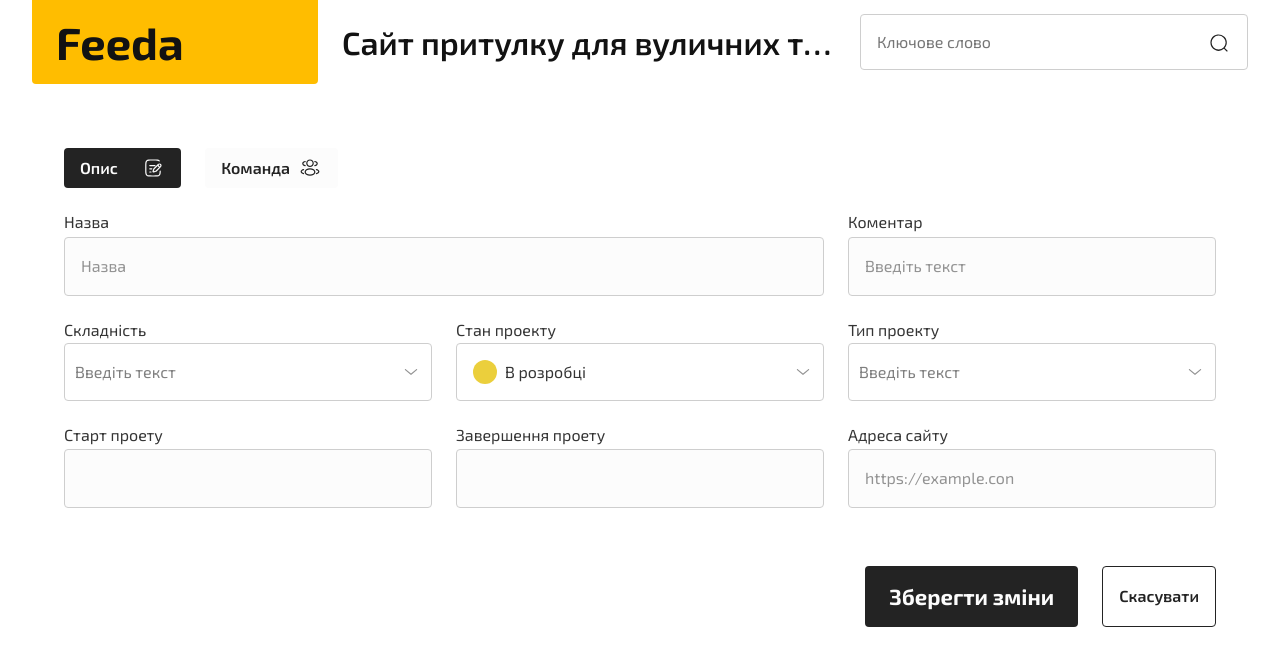
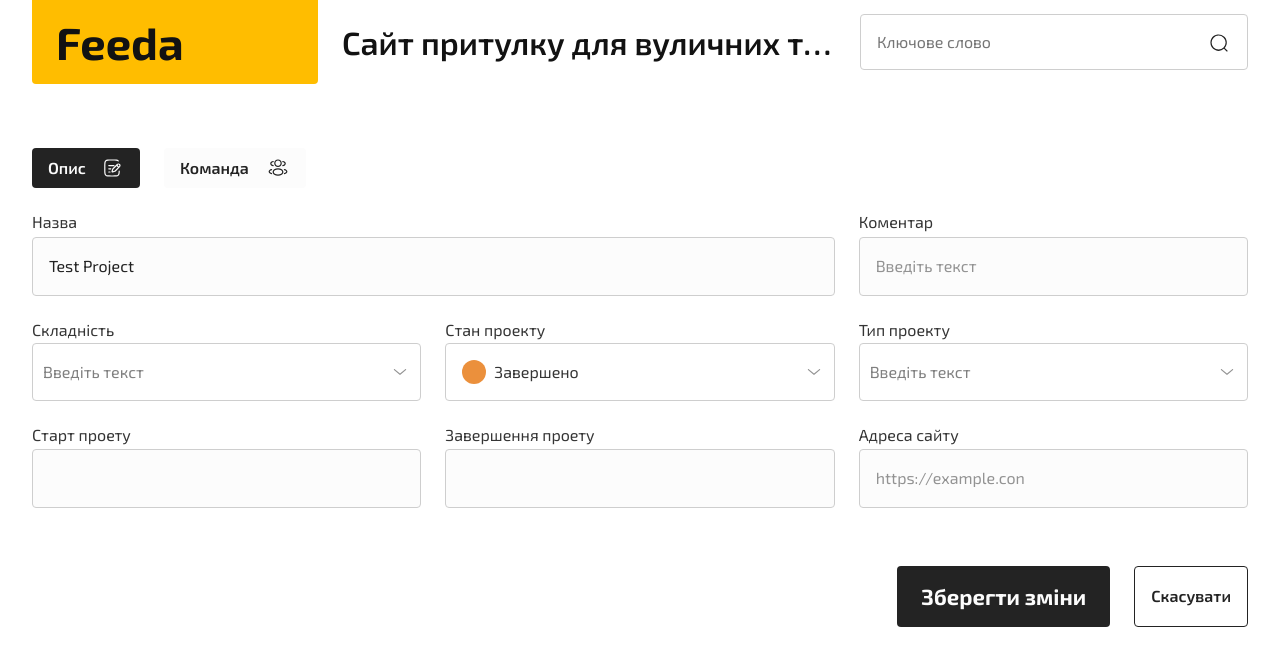
Before and after one commit to baza-trainee/feeda, a Next.js app in the folder cms/: page /projects/1 in a window 1280 px wide. Shown: the top 666 px of the page. Built offline with nearby package versions, Linux system fonts and the light colour scheme; no server answers.

Commit message:
add responsive layout

```diff
--- a/cms/src/app/projects/[projectId]/page.tsx
+++ b/cms/src/app/projects/[projectId]/page.tsx
@@ -7,7 +7,7 @@ import { MemberType, ProjectTeamForm } from '~/src/components/ProjectTeamForm/Pr
 import { NavContainer, ProjectContainer } from './styles';
 import { FieldValues, SubmitHandler, useForm } from 'react-hook-form';
 import { OptionType } from '~/src/components/SelectField/SelectField';
-import { MemberRole, ProjectState, getProjectValue } from '~/src/components/SelectField/lists';
+import { MemberRole, ProjectState } from '~/src/components/SelectField/lists';
 
 export interface FormData {
   name: string;
@@ -28,14 +28,13 @@ type ProjectPageProps = {
 };
 
 const tempInitialState = {
-  name: '',
+  name: 'Test Project',
   comment: '',
   complixity: null,
-  state: getProjectValue('developing'), /// RENDEE ERROR !!!!
-  // state: {
-  //   value: 'ended',
-  //   label: <ProjectState type="orange" title="Завершено" />,
-  // },
+  state: {
+    value: 'ended',
+    label: <ProjectState type="orange" title="Завершено" />,
+  },
   type: null,
   start_date: '',
   end_date: '',
@@ -62,7 +61,7 @@ const tempInitialState = {
 
 export default function ProjectPage({ params }: ProjectPageProps) {
   const [currentTab, setCurrentTab] = useState('Опис');
-  const { control, clearErrors, handleSubmit, trigger } = useForm<any>({
+  const { control, clearErrors, handleSubmit, trigger } = useForm<FieldValues>({
     defaultValues: tempInitialState,
   });
   const projectId = params.projectId;
@@ -90,12 +89,8 @@ export default function ProjectPage({ params }: ProjectPageProps) {
     },
   ];
 
-  const onFormSubmit: SubmitHandler<FieldValues> = async (data) => {
-    console.log(data);
-  };
-
   return (
-    <ProjectContainer onSubmit={handleSubmit(onFormSubmit)}>
+    <ProjectContainer>
       <NavContainer>
         <Button
           variant="tab"
--- a/cms/src/app/projects/[projectId]/styles.ts
+++ b/cms/src/app/projects/[projectId]/styles.ts
@@ -1,7 +1,7 @@
 import styled from '@emotion/styled';
 
 export const ProjectContainer = styled.form`
-  padding: 32px;
+  padding: 32px 0;
   display: flex;
   flex-direction: column;
   gap: 24px;
@@ -10,5 +10,19 @@ export const ProjectContainer = styled.form`
 export const NavContainer = styled.div`
   display: flex;
   gap: 24px;
-  width: 274px;
+  flex-wrap: wrap;
+
+  @media screen and (min-width: 768px) {
+    > :first-child {
+      max-width: 108px;
+    }
+
+    > :nth-child(2) {
+      max-width: 142px;
+    }
+  }
+
+  @media screen and (min-width: 337px) {
+    flex-wrap: nowrap;
+  }
 `;
--- a/cms/src/components/Input/Input.tsx
+++ b/cms/src/components/Input/Input.tsx
@@ -76,7 +76,7 @@ export function Input({
       control={control}
       name={name}
       rules={rules}
-      render={({ field: { onChange }, fieldState: { error } }) => {
+      render={({ field: { onChange, value }, fieldState: { error } }) => {
         const handleChange = (value: string) => {
           clearErrors && clearErrors(name);
           onChange(value);
@@ -117,6 +117,7 @@ export function Input({
                     />
                   ) : (
                     <InputComp
+                      value={value}
                       begIcon={Boolean(begIconId)}
                       endIcon={Boolean(endIconId)}
                       id={id}
@@ -129,7 +130,7 @@ export function Input({
                       maxLength={maxLength}
                       minLength={minLength}
                       pattern={pattern}
-                      defaultValue={defaultValue}
+                      //defaultValue={defaultValue}
                       onChange={(ev) => handleChange(ev.target.value)}
                     />
                   )}
--- a/cms/src/components/ProjectForm/ProjectForm.styles.ts
+++ b/cms/src/components/ProjectForm/ProjectForm.styles.ts
@@ -7,11 +7,15 @@ export const FormWrapper = styled.div`
 
 export const InputsWrapper = styled.div`
   display: grid;
-  grid-template-columns: repeat(3, 1fr);
+  grid-template-columns: 1fr;
   gap: 24px;
 
-  > :first-child {
-    grid-column: 1/3;
+  @media screen and (min-width: 768px) {
+    grid-template-columns: repeat(3, 1fr);
+
+    > :first-child {
+      grid-column: 1/3;
+    }
   }
 `;
 
--- a/cms/src/components/ProjectForm/ProjectForm.tsx
+++ b/cms/src/components/ProjectForm/ProjectForm.tsx
@@ -2,20 +2,13 @@ import { Control, UseFormHandleSubmit, UseFormGetValues, FieldValues, SubmitHand
 import { Input } from '../Input/Input';
 import { SelectField } from '../SelectField/SelectField';
 import { FormControllers, FormWrapper, InputsWrapper } from './ProjectForm.styles';
-import {
-  getDiffValue,
-  projectDifficulty,
-  getProjectTypeValue,
-  getProjectValue,
-  projectStatus,
-  projectType,
-} from '../SelectField/lists';
+import { projectDifficulty, projectStatus, projectType } from '../SelectField/lists';
 import { Button } from '../Button/Button';
 
 export interface ProjectFormProps {
   control: Control;
   clearErrors: (name?: string | string[]) => void;
-  handleSubmit: UseFormHandleSubmit<FormData>;
+  handleSubmit: UseFormHandleSubmit<FieldValues>;
 }
 
 export const ProjectForm = ({ control, clearErrors, handleSubmit }: ProjectFormProps) => {
@@ -48,18 +41,15 @@ export const ProjectForm = ({ control, clearErrors, handleSubmit }: ProjectFormP
           control={control}
           clearErrors={clearErrors}
           name="complixity"
-          valueGetter={(value) => getDiffValue(value)}
           placeholder="Введіть текст"
           options={projectDifficulty}
           title="Складність"
           rules={{ required: 'це поле є обовязковим' }}
         />
         <SelectField
-          isSearchable={true}
           control={control}
           clearErrors={clearErrors}
           name="state"
-          valueGetter={(value) => getProjectValue(value)}
           placeholder="Введіть текст"
           options={projectStatus}
           title="Стан проекту"
@@ -69,7 +59,6 @@ export const ProjectForm = ({ control, clearErrors, handleSubmit }: ProjectFormP
           control={control}
           clearErrors={clearErrors}
           name="type"
-          valueGetter={(value) => getProjectTypeValue(value)}
           placeholder="Введіть текст"
           options={projectType}
           title="Тип проекту"
@@ -87,7 +76,7 @@ export const ProjectForm = ({ control, clearErrors, handleSubmit }: ProjectFormP
         />
       </InputsWrapper>
       <FormControllers>
-        <Button variant="primary" title="Зберегти зміни" btnType="submit" func={() => console.log('submit')} />
+        <Button variant="primary" title="Зберегти зміни" btnType="submit" func={handleSubmit(onFormSubmit)} />
         <Button variant="text" title="Скасувати" func={() => console.log('CANCEL form fetsh')} />
       </FormControllers>
     </FormWrapper>
--- a/cms/src/components/ProjectTeamForm/ProjectTeamForm.styles.ts
+++ b/cms/src/components/ProjectTeamForm/ProjectTeamForm.styles.ts
@@ -1,4 +1,5 @@
 import styled from '@emotion/styled';
+import { media } from '../../styles/theme';
 
 export const FormWrapper = styled.div`
   display: flex;
@@ -14,12 +15,22 @@ export const FormSection = styled.div`
 
 export const FormTitle = styled.div`
   display: flex;
-  justify-content: space-between;
-  align-items: center;
+  flex-direction: column;
+  gap: 16px;
+
+  @media screen and (${media.tablet}) {
+    flex-direction: row;
+    align-items: center;
+    justify-content: space-between;
+  }
 `;
 
 export const AddBntWrapper = styled.div`
-  width: 199px;
+  width: 100%;
+
+  @media screen and (${media.tablet}) {
+    max-width: 199px;
+  }
 `;
 
 export const DelBtnWrapper = styled.div`
@@ -36,9 +47,39 @@ export const InputsWrapper = styled.div`
 
 export const MemberCardWrapper = styled.div`
   display: grid;
-  grid-template-columns: 286px 184px 1fr 80px;
-  gap: 24px;
+  grid-template-columns: 1fr 56px;
+  column-gap: 24px;
+  row-gap: 8px;
   align-items: end;
+
+  > :nth-child(4) {
+    grid-row: 1/2;
+    grid-column: 2/3;
+  }
+
+  > :nth-child(2) {
+    grid-column: 1/3;
+  }
+
+  > :nth-child(3) {
+    grid-column: 1/3;
+  }
+
+  /// DESIGN??? breackpoint????
+  @media screen and (${media.tablet}) {
+    grid-template-columns: 1fr 184px 1fr 80px;
+
+    > :nth-child(4) {
+      grid-column: 4/5;
+    }
+
+    > :nth-child(2) {
+      grid-column: 2/3;
+    }
+    > :nth-child(3) {
+      grid-column: 3/4;
+    }
+  }
 `;
 
 export const FormControllers = styled.div`
--- a/cms/src/components/ProjectTeamForm/TeamFormSection.tsx
+++ b/cms/src/components/ProjectTeamForm/TeamFormSection.tsx
@@ -28,7 +28,7 @@ export const TeamFormSection: React.FC<TeamSectionProps> = ({ control, clearErro
   return (
     <FormSection>
       <FormTitle>
-        <Title title={title} />
+        <Title small title={title} />
         <AddBntWrapper>
           <Button variant="text" icon="plus" func={addMember} title="Додати учасника" />
         </AddBntWrapper>
--- a/cms/src/components/SelectField/SelectField.tsx
+++ b/cms/src/components/SelectField/SelectField.tsx
@@ -7,7 +7,7 @@ import Select from 'react-select';
 import { DropdownIndicator } from '../DropdownIndicator/DropdownIndicator';
 import { ErrorText, Label, selectStyles } from './SelectField.style';
 
-interface OptionType {
+export interface OptionType {
   label: JSX.Element | string;
   value: string | number;
 }
--- a/cms/src/components/Title/Title.styles.ts
+++ b/cms/src/components/Title/Title.styles.ts
@@ -11,10 +11,17 @@ export const MainTitle = styled.h1`
   }
 `;
 
-export const SecondaryTitle = styled.h1`
+export const SecondaryTitle = styled.h1<{ small: boolean }>`
   font-weight: 600;
   font-size: 28px;
   wrap-text: nowrap;
+
+  ${({ small }) =>
+    small &&
+    `
+      font-weight: 700;
+      font-size: 22px;
+  `}
 
   @media screen and (min-width: 1280px) {
     font-size: 32px;
--- a/cms/src/components/Title/Title.tsx
+++ b/cms/src/components/Title/Title.tsx
@@ -5,8 +5,9 @@ import { MainTitle, SecondaryTitle } from './Title.styles';
 type TitleProps = {
   title: string;
   main?: boolean;
+  small?: boolean;
 };
 
-export const Title = ({ title, main }: TitleProps) => {
-  return main ? <MainTitle>{title}</MainTitle> : <SecondaryTitle>{title}</SecondaryTitle>;
+export const Title = ({ title, main, small = false }: TitleProps) => {
+  return main ? <MainTitle>{title}</MainTitle> : <SecondaryTitle small={small}>{title}</SecondaryTitle>;
 };
```
